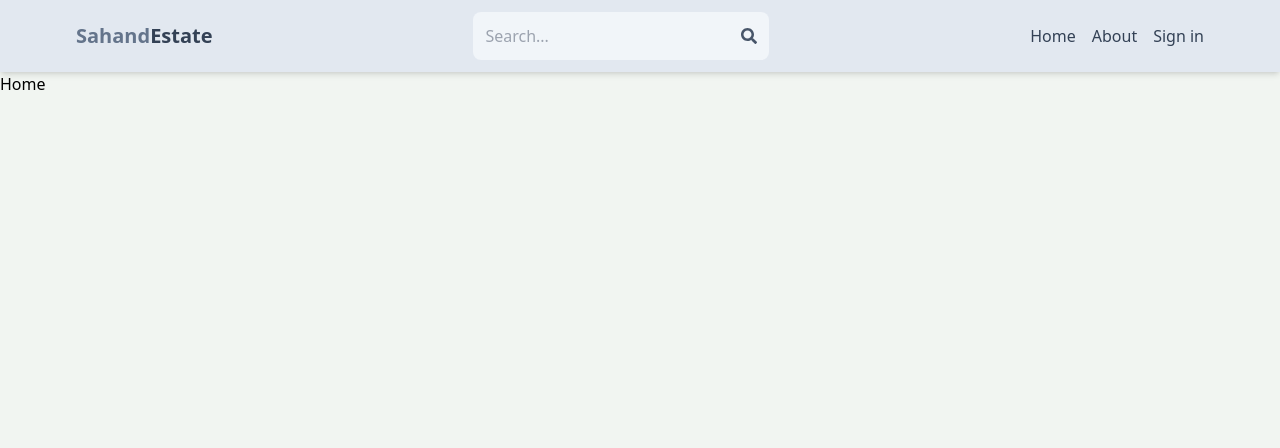
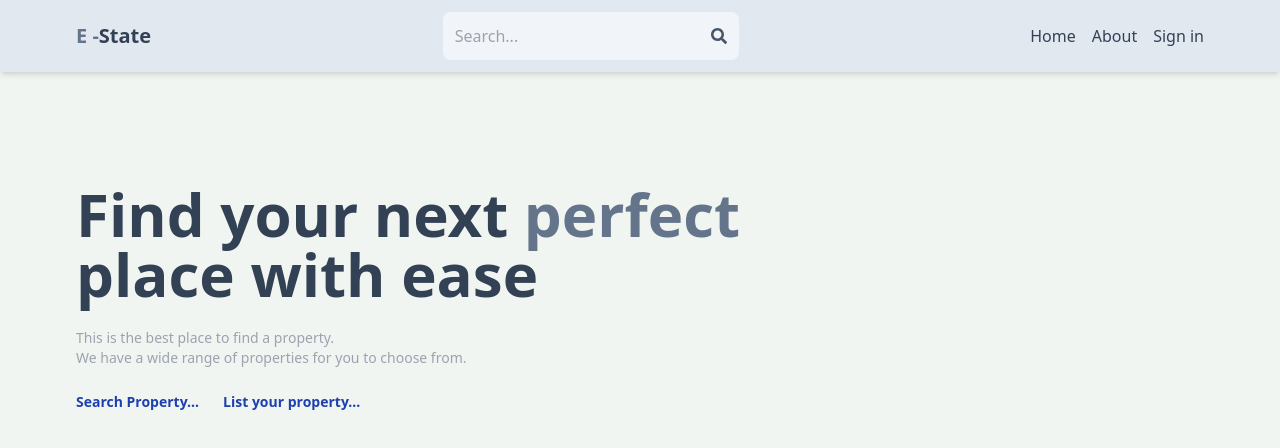
Before and after one commit to piyuxx/real-state-app, a React (Create React App) app in the folder users/: page / in a window 1280 px wide. Shown: the top 448 px of the page. Built offline with nearby package versions, Linux system fonts and the light colour scheme; no server answers.

Commit message:
completed

```diff
--- a/users/src/components/Header.jsx
+++ b/users/src/components/Header.jsx
@@ -27,8 +27,8 @@ export default function Header() {
       <div className='flex justify-between items-center max-w-6xl mx-auto p-3'>
         <Link to='/'>
           <h1 className='font-bold text-sm sm:text-xl flex flex-wrap'>
-            <span className='text-slate-500'>Sahand</span>
-            <span className='text-slate-700'>Estate</span>
+            <span className='text-slate-500'>E - {' '}</span>
+            <span className='text-slate-700'>{' '} State</span>
           </h1>
         </Link>
         <form
--- a/users/src/pages/Home.jsx
+++ b/users/src/pages/Home.jsx
@@ -1,8 +1,28 @@
 import React from 'react'
+import { Link } from 'react-router-dom'
 
 function Home() {
   return (
-    <div>Home</div>
+    <div className='flex flex-col gap-6 p-28 px-3 max-w-6xl mx-auto'>
+    <h1 className='text-slate-700 font-bold text-3xl lg:text-6xl'>
+        Find your next <span className='text-slate-500'>perfect</span>
+        <br />
+        place with ease
+      </h1>
+      <div className='text-gray-400 text-xs sm:text-sm'>
+         This is the best place to find a property.
+         <br />
+         We have a wide range of properties for you to choose from.
+      </div>
+      <div className='flex gap-6'>
+      <Link to={'/search'} className='text-xs sm:text-sm
+      text-blue-800 font-bold hover:underline'>Search Property...</Link>
+        <Link to='/create-listing' className='text-xs sm:text-sm
+      text-blue-800 font-bold hover:underline'>
+           List your property...
+          </Link>
+          </div>
+    </div>
   )
 }
 
```
